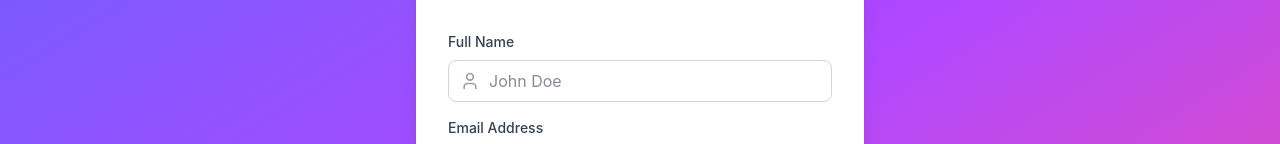
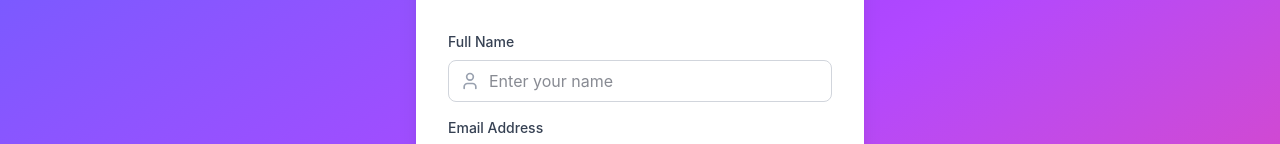
Before and after one commit to vaibhav-salve-dev/Smart_Library_Management_System_Frontend, a React (Vite) app: page /register in a window 1280 px wide. Shown: the part 245-389 px from the top of the page. Built offline with nearby package versions, Linux system fonts and the light colour scheme.

Commit message:
Update Register.tsx

```diff
--- a/src/pages/Register.tsx
+++ b/src/pages/Register.tsx
@@ -109,7 +109,7 @@ const {
                 <User className="absolute left-3 top-1/2 transform -translate-y-1/2 text-gray-400 w-5 h-5" />
                 <input
                   type="text"
-                  placeholder="John Doe"
+                  placeholder="Enter your name"
                   className="input-modern pl-10"
                   onChange={(e) => setForm({ ...form, name: e.target.value })}
                 />
```
